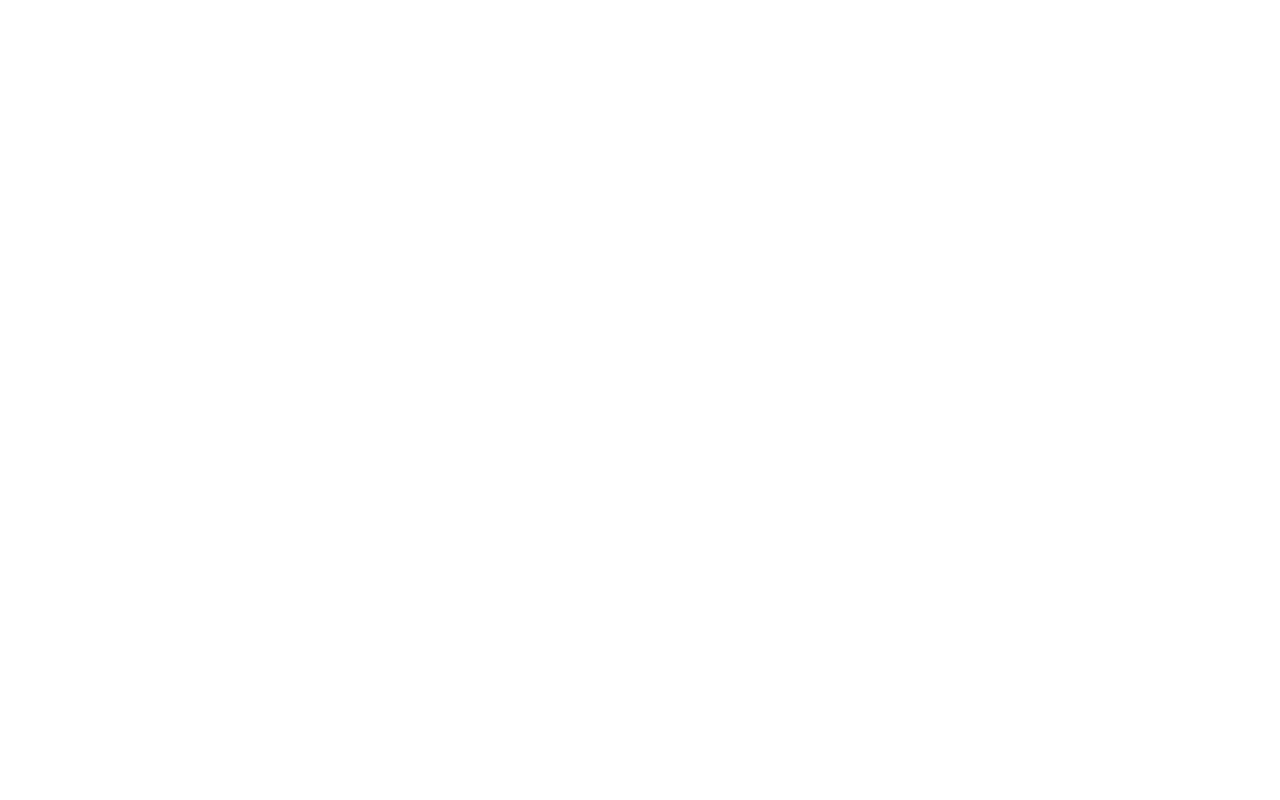
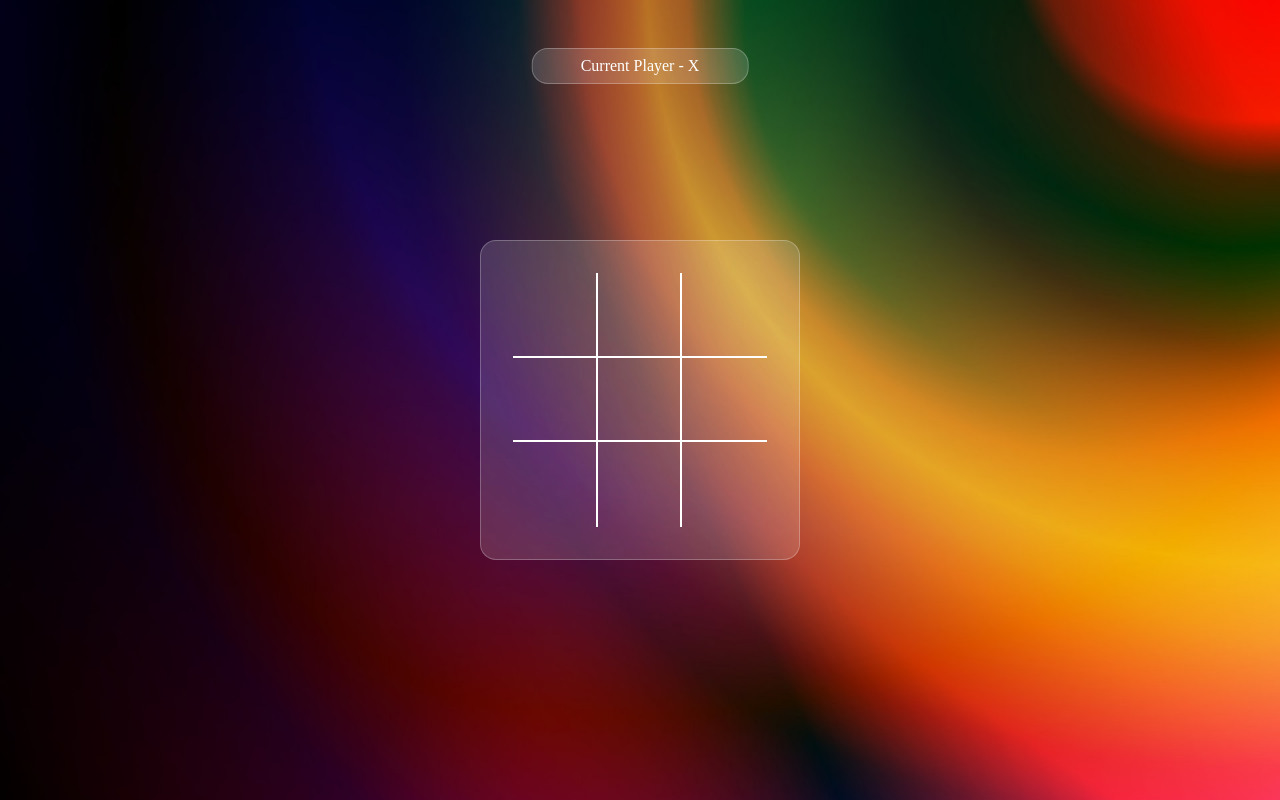
Before and after one commit to AvinashChourasia/Tic-Tac-Toe, a plain HTML site: page index.html in a window 1280 px wide. Drawn offline with Linux system fonts and the light colour scheme.

Commit message:
Update styles.css

```diff
--- a/styles.css
+++ b/styles.css
@@ -8,7 +8,7 @@
 .wrapper{
     width: 100vw;
     height: 100vh;
-    background-image: url(./assets/gradient-bg.jpg);
+    background-image: url(gradient-bg.jpg);
     background-size: cover;
     background-position: center;
     display: grid;
```
